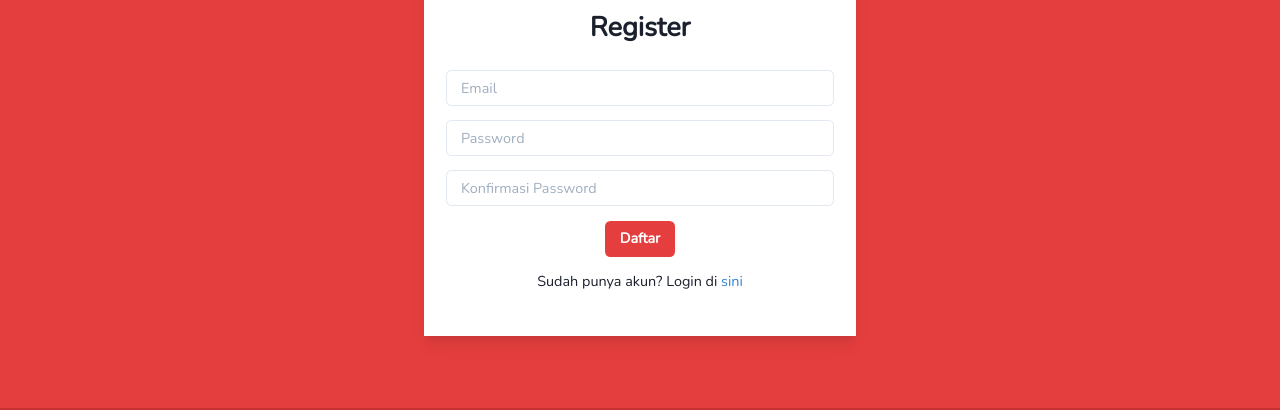
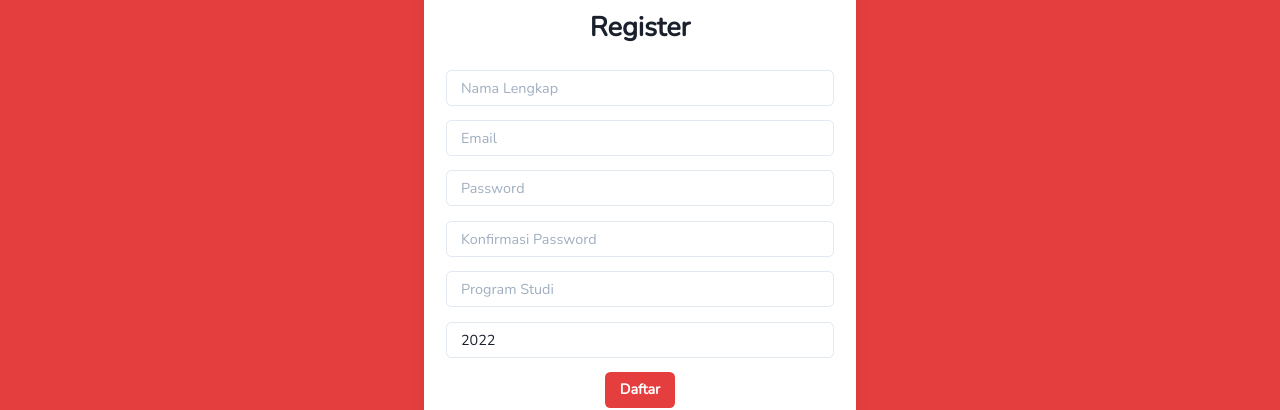
Before and after one commit to alfonsus20/ddb-nextjs, a Next.js app: page /register in a window 1280 px wide. Shown: the part 193-603 px from the top of the page. Built offline with nearby package versions, Linux system fonts and the light colour scheme.

Commit message:
feat: register api integration

```diff
--- a/fetches/article.ts
+++ b/fetches/article.ts
@@ -1,8 +1,10 @@
 import api from "../api";
 import { APIResponse } from "../types/apiResponse";
-import {  ArticleData } from "../types/entities/article";
+import { ArticleData } from "../types/entities/article";
 
-export const getArticles = (params ?: string): APIResponse<Array<ArticleData>> => {
+export const getArticles = (
+  params?: string
+): APIResponse<Array<ArticleData>> => {
   return api.get(`articles?${params}`);
 };
 
--- a/fetches/auth.ts
+++ b/fetches/auth.ts
@@ -1,12 +1,16 @@
 import api from "../api";
 import { APIResponse } from "../types/apiResponse";
-import { LoginParams } from "../types/entities/auth";
+import { LoginParams, RegisterParams } from "../types/entities/auth";
 import { UserData } from "../types/entities/user";
 
 export const login = (data: LoginParams): APIResponse<{token : string}> => {
   return api.post(`login`, data);
 };
 
+export const register = (data: RegisterParams): APIResponse<UserData> => {
+  return api.post(`register`, data);
+};
+
 export const getAuthenticatedUser = (): APIResponse<UserData> => {
   return api.get(`profile`);
 };
--- a/pages/login.tsx
+++ b/pages/login.tsx
@@ -36,7 +36,6 @@ const Login = () => {
     try {
       setLoading(true);
       const { data } = await login(body);
-      console.log(data.data);
       Cookie.set("token", data.data.token);
       Router.push("/profil");
     } catch (e) {
--- a/pages/profil.tsx
+++ b/pages/profil.tsx
@@ -73,7 +73,7 @@ const Profil: NextPage<Props> = ({ user }) => {
                 shadow="lg"
               />
             </Box>
-            <Box pt={2} pb={6}>
+            <Box pt={2} pb={4}>
               <Text fontWeight="bold" color="red.500" fontSize="2xl" mb={1}>
                 {user?.name}
                 {user?.isAdmin && (
@@ -86,7 +86,7 @@ const Profil: NextPage<Props> = ({ user }) => {
             </Box>
             {user?.isAdmin && (
               <Link href="/admin" passHref>
-                <Button width="full" colorScheme="red">
+                <Button width="full" colorScheme="red" mb={2}>
                   Halaman Admin
                 </Button>
               </Link>
--- a/pages/register.tsx
+++ b/pages/register.tsx
@@ -2,32 +2,59 @@ import {
   Box,
   Button,
   Container,
-  Flex,
-  Icon,
-  IconButton,
   Input,
   Text,
   VStack,
   FormControl,
   FormErrorMessage,
+  useToast,
 } from "@chakra-ui/react";
 import { Field, Formik } from "formik";
 import Head from "next/head";
 import Link from "next/link";
-import React from "react";
-import { FaFacebookF, FaGoogle, FaLinkedinIn } from "react-icons/fa";
-import { object, ref, string } from "yup";
+import React, { useState } from "react";
+import { object, ref, string, number } from "yup";
+import { login, register } from "../fetches/auth";
+import useError from "../hooks/useError";
+import { RegisterParams } from "../types/entities/auth";
+import Router from "next/router";
+import Cookie from "js-cookie";
 
 const RegisterSchema = object({
+  name: string().required().label("nama lengkap"),
   email: string().required().email().label("email"),
   password: string().required().label("password").min(8),
   passwordConfirmation: string()
     .required()
     .label("konfirmasi password")
     .oneOf([ref("password")], "password harus sama"),
+  entryYear: number().required().nullable().label("angkatan"),
+  majority: string().required().label("program studi"),
 });
 
 const Register = () => {
+  const { handleError } = useError();
+  const [loading, setLoading] = useState<boolean>(false);
+  const toast = useToast();
+
+  const handleSubmit = async (body: RegisterParams) => {
+    try {
+      setLoading(true);
+      await register(body);
+      const { data } = await login({
+        email: body.email,
+        password: body.password,
+      });
+      Cookie.set("token", data.data.token);
+      Router.push("/profil");
+      toast({ description: "Pendaftaran Berhasil", status: "success" });
+    } catch (e) {
+      handleError(e);
+    } finally {
+      setLoading(false);
+    }
+  };
+
   return (
     <Box bg="red.500">
       <Head>
@@ -40,16 +67,28 @@ const Register = () => {
           </Text>
           <Formik
             initialValues={{
+              name: "",
               email: "",
               password: "",
               passwordConfirmation: "",
+              majority: "",
+              entryYear: new Date().getFullYear(),
             }}
-            onSubmit={(res) => alert(JSON.stringify(res))}
+            onSubmit={handleSubmit}
             validationSchema={RegisterSchema}
           >
             {({ errors, handleSubmit }) => (
               <form onSubmit={handleSubmit}>
                 <VStack spacing={4}>
+                  <FormControl isInvalid={!!errors.name}>
+                    <Field
+                      as={Input}
+                      id="name"
+                      name="name"
+                      placeholder="Nama Lengkap"
+                    />
+                    <FormErrorMessage>{errors.name}</FormErrorMessage>
+                  </FormControl>
                   <FormControl isInvalid={!!errors.email}>
                     <Field
                       as={Input}
@@ -82,7 +121,26 @@ const Register = () => {
                       {errors.passwordConfirmation}
                     </FormErrorMessage>
                   </FormControl>
-                  <Button type="submit" colorScheme="red">
+                  <FormControl isInvalid={!!errors.majority}>
+                    <Field
+                      as={Input}
+                      id="majority"
+                      name="majority"
+                      placeholder="Program Studi"
+                    />
+                    <FormErrorMessage>{errors.majority}</FormErrorMessage>
+                  </FormControl>
+                  <FormControl isInvalid={!!errors.entryYear}>
+                    <Field
+                      as={Input}
+                      id="entryYear"
+                      name="entryYear"
+                      placeholder="Angkatan"
+                      type="number"
+                    />
+                    <FormErrorMessage>{errors.entryYear}</FormErrorMessage>
+                  </FormControl>
+                  <Button type="submit" colorScheme="red" isLoading={loading}>
                     Daftar
                   </Button>
                   <Text>
--- a/types/entities/auth.ts
+++ b/types/entities/auth.ts
@@ -2,3 +2,8 @@ export type LoginParams = {
   email: string;
   password: string;
 };
+
+export type RegisterParams = {
+  majority: string;
+  entryYear: number;
+} & LoginParams;
--- a/types/entities/user.ts
+++ b/types/entities/user.ts
@@ -8,6 +8,7 @@ export type User = {
   graduationYear?: number;
   thesisURL?: string;
   profileImageURL?: string;
+  isGraduated: boolean;
   isAdmin: boolean;
   isVerified: boolean;
 };
--- a/utils/withoutAuth.ts
+++ b/utils/withoutAuth.ts
@@ -15,14 +15,14 @@ const withoutAuth = (WrappedComponent: NextPage) => {
     if (token) {
       if (context.res) {
         context.res?.writeHead(302, {
-          Location: "/",
+          Location: "/profil",
         });
         context.res?.end();
       } else {
-        Router.replace("/");
+        Router.replace("/profil");
       }
     }
-    return {};
+    return { token };
   };
 
   return hocComponent;
```
Also changed, not shown: fetches/user.ts (added, +15 -0 lines), pages/admin.tsx (+59 -7 lines), utils/withAuth.ts (+10 -5 lines).
